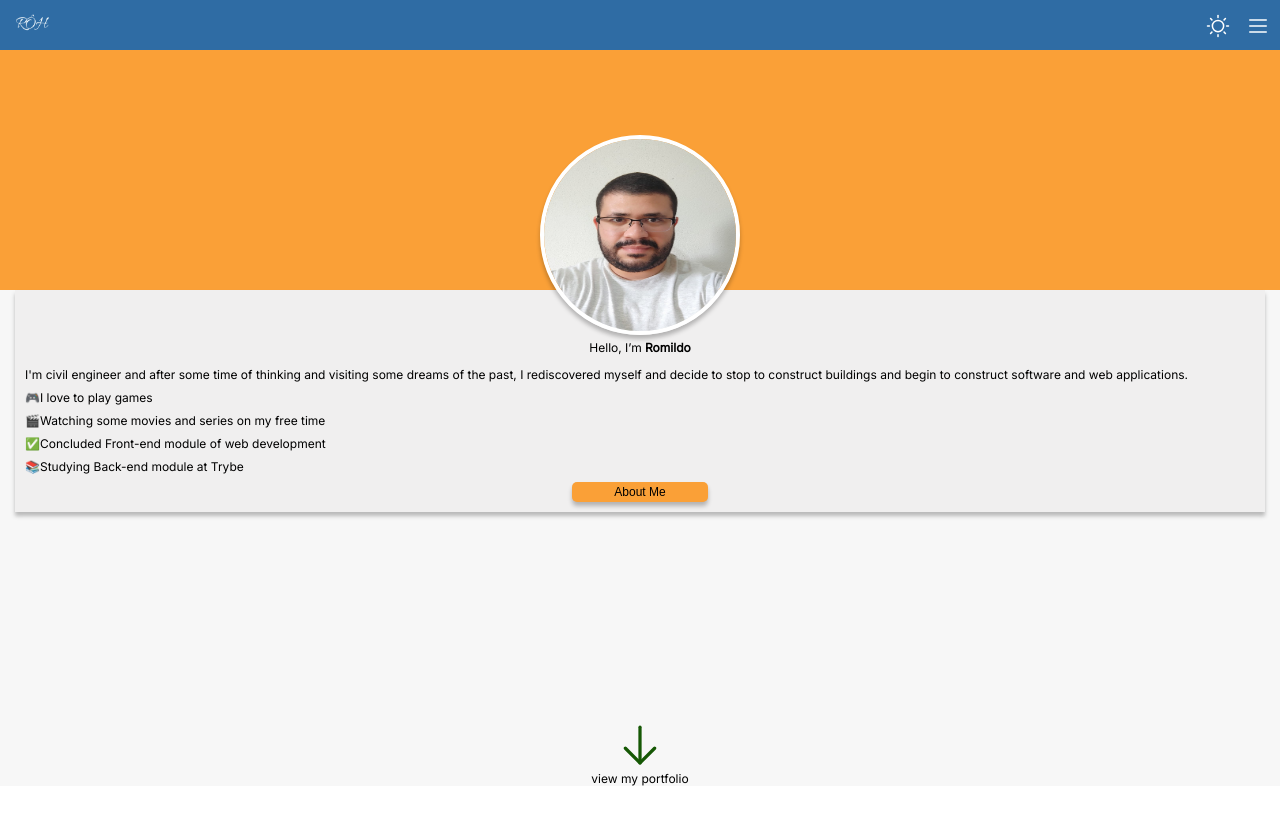
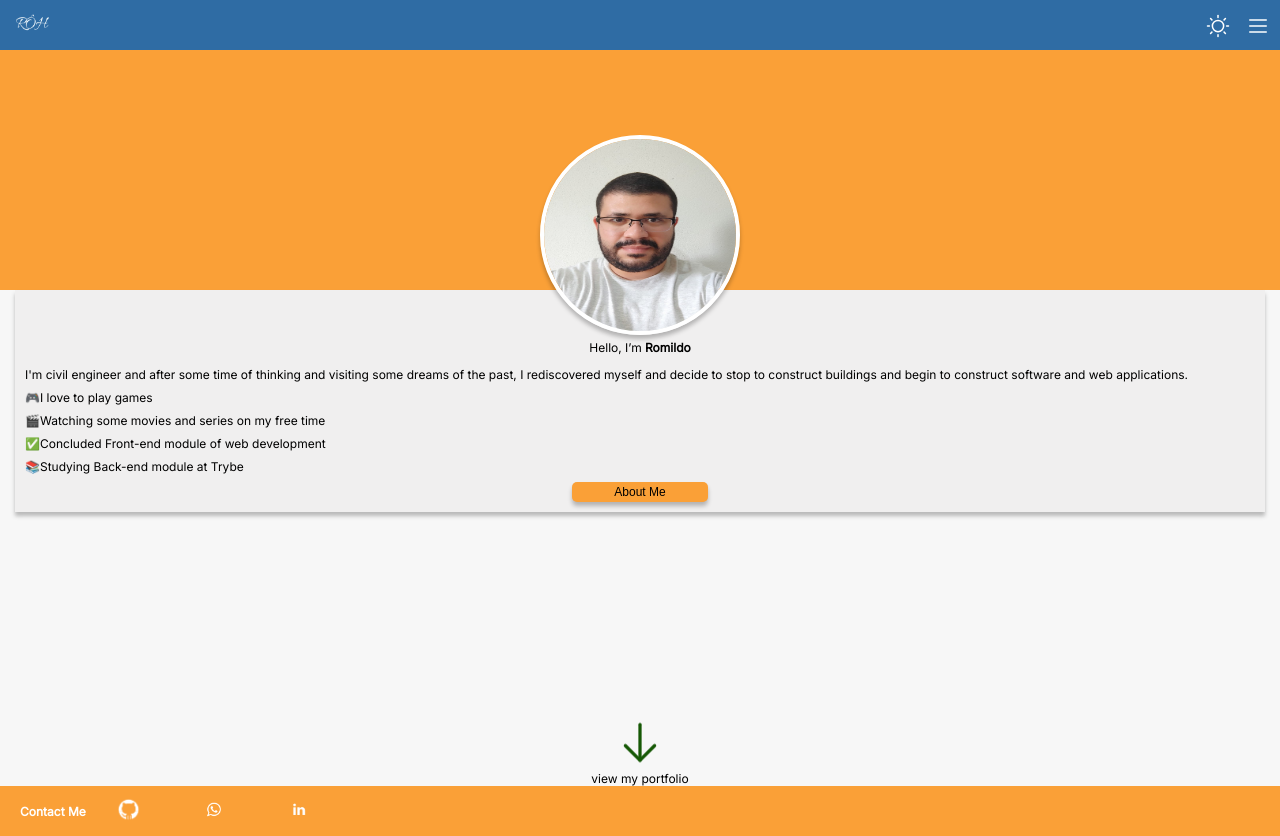
Before and after one commit to RomildoFH/RomildoFH.github.io, a React (Create React App) app: page / in a window 1280 px wide. Before the commit the page ends 800 px from the top, so only its background shows below. Built offline with nearby package versions, Linux system fonts and the light colour scheme.

Commit message:
Feat: Created the footer component and implemented animations of header and arrow of portfolio

```diff
--- /dev/null
+++ b/src/components/Footer/Footer.js
@@ -0,0 +1,28 @@
+import React, { useContext, useEffect, useState } from 'react'
+import AppContext from '../../context/AppContext'
+import './style.css';
+
+const gitHubIcon = require('../../images/github-icon-white-6.jpg');
+const whatsappIcon = require('../../images/whatsapp white.png');
+const linkedinIcon = require('../../images/LinkedIn white.png');
+
+function Footer() {
+  const { theme } = useContext(AppContext);
+
+  return (
+    <footer className={`footer-${theme}`}>
+      <p>Contact Me</p>
+      <a href="https://github.com/RomildoFH" target="_blank" rel="noreferrer">
+        <img src={ gitHubIcon } alt="github-icon" className="contact-icons" />
+      </a>
+      <a href="https://wa.me/5587999241374" target="_blank" rel="noreferrer">
+        <img src={ whatsappIcon } alt="whatsapp-icon" className="contact-icons" />
+      </a>
+      <a href="https://www.linkedin.com/in/romildo-silva-filho/" target="_blank" rel="noreferrer">
+        <img src={ linkedinIcon } alt="linkedin-icon" className="contact-icons" />
+      </a>
+    </footer>
+  )
+}
+
+export default Footer
--- /dev/null
+++ b/src/components/Footer/style.css
@@ -0,0 +1,44 @@
+:root {
+  --main-bg-light-color: #F7F7F7;
+  --main-bg-dark-color: #2F2F2F;
+  --header-bg-light: #2F6CA4;
+  --header-bg-dark: #2F2F2F;
+  --text-light-color: #000000;
+  --text-dark-color: #FFFFFF;
+  --secound-bg-light: #FAA037;
+  --secound-bg-dark: #212020;
+  --text-box-light: #F0EFEF;
+  --text-box-dark: #505050;
+  --arrow-light: #165805;
+  --arrow-dark: #FAA037;
+  --full-white: #FFFFFF;
+}
+
+.footer-light {
+  background-color: var(--secound-bg-light);
+  display: flex;
+  align-items: center;
+  height: 50px;
+  width: 100%;
+}
+
+.footer-dark {
+  background-color: var(--secound-bg-dark);
+  display: flex;
+  align-items: center;
+  height: 50px;
+  bottom: 0;
+  width: 100%;
+}
+
+footer p {
+  color: var(--text-dark-color);
+  font-weight: bold;
+  margin: 0 0 0 20px;
+}
+
+.contact-icons {
+  width: 25px;
+  height: 25px;
+  margin: 0 30px
+}
--- a/src/components/Header/Header.js
+++ b/src/components/Header/Header.js
@@ -1,11 +1,12 @@
-import React, { useContext } from 'react';
+import React, { useContext, useEffect, useState } from 'react';
 import { useHistory } from 'react-router-dom';
 import AppContext from '../../context/AppContext';
 import * as Icon from "phosphor-react";
 import './style.css';
 
 function Header() {
-  const { theme, setTheme, menuHidde, setMenuHidde } = useContext(AppContext);
+  const { theme, setTheme, menuHidde, setMenuHidde, scrollPosition } = useContext(AppContext);
+  const [position, setPosition] = useState('block');
 
   const changeTheme = () => {
     if (theme === 'light') {
@@ -28,9 +29,21 @@ function Header() {
 
   const history = useHistory();
 
+  const determinePosition = () => {
+    if (scrollPosition > 25) {
+      setPosition('fixed');
+    } else {
+      setPosition('block');
+    }
+  }
+
+  useEffect(() => {
+    determinePosition()
+  }, [scrollPosition]);
+
   return (
     <div>
-      <header className={ `header-theme-${theme}` }>
+      <header className={ `header-theme-${theme} ${position}`}>
         <div id="logo-container" onClick={ () => history.push('/') } />
         <div id="header-controls-container">
           <button id="btn-theme" type="button" className="header-controls" onClick={ changeTheme }>
@@ -47,15 +60,20 @@ function Header() {
             <Icon.List color="#FFFFFF" alt="menu-icon" />
           </button>
         </div>
+        {
+          !menuHidde ? (
+            <div
+              id={ `menu-container-${ theme }` }
+            >
+              <button>Projects</button>
+              <button>About Me</button>
+              <button>Contact</button>
+            </div>
+          ) : null
+        }
       </header>
       {
-        !menuHidde ? (
-          <div id={ `menu-container-${ theme }` }>
-            <button>Projects</button>
-            <button>About Me</button>
-            <button>Contact</button>
-          </div>
-        ) : null
+        position === 'fixed' ? <div style={ {'height': '50px'} } /> : null
       }
     </div>
   )
--- a/src/components/Header/style.css
+++ b/src/components/Header/style.css
@@ -14,12 +14,20 @@
   background-color: var(--header-bg-light);
   display: flex;
   justify-content: space-between;
+  width: 100%;
+}
+
+.fixed {
+  position: fixed;
+  z-index: 999;
+  box-shadow: 0 5px 5px rgba(0, 0, 0, 0.425);
 }
 
 .header-theme-dark {
   background-color: var(--header-bg-dark);
   display: flex;
   justify-content: space-between;
+  width: 100%;
 }
 
 #logo-container {
@@ -48,7 +56,7 @@
   height: 24px;
 }
 
-#menu-container-light {
+#menu-container-light{
   display: flex;
   flex-direction: column;
   position: absolute;
@@ -57,6 +65,7 @@
   width: 40%;
   max-width: 500px;
   box-shadow: 5px 5px 5px rgba(0, 0, 0, 0.425);
+  top: 50px;
 }
 
 #menu-container-light button {
@@ -77,6 +86,7 @@
   width: 40%;
   max-width: 500px;
   box-shadow: 5px 5px 5px rgba(0, 0, 0, 0.425);
+  top: 50px;
 }
 
 #menu-container-dark button {
--- a/src/context/AppProvider.js
+++ b/src/context/AppProvider.js
@@ -1,4 +1,4 @@
-import React, { useMemo, useState } from 'react'
+import React, { useEffect, useMemo, useState } from 'react'
 import AppContext from './AppContext';
 
 function AppProvider({ children }) {
@@ -6,6 +6,20 @@ function AppProvider({ children }) {
   const [menuHidde, setMenuHidde] = useState(true);
   const [projectsHidde, setProjectsHidde] = useState(true);
   const [theme, setTheme] = useState('light');
+  const [scrollPosition, setScrollPosition] = useState(0);
+
+  const handleScroll = () => {
+      const position = window.pageYOffset;
+      setScrollPosition(position);
+  };
+
+  useEffect(() => {
+      window.addEventListener('scroll', handleScroll, { passive: true });
+
+      return () => {
+          window.removeEventListener('scroll', handleScroll);
+      };
+  }, []);
 
   const values = useMemo(() => ({
     isLoading,
@@ -16,7 +30,8 @@ function AppProvider({ children }) {
     setProjectsHidde,
     theme,
     setTheme,
-  }), [isLoading, menuHidde, projectsHidde, theme])
+    scrollPosition,
+  }), [isLoading, menuHidde, projectsHidde, theme, scrollPosition])
 
   return (
     <AppContext.Provider value={ values }>
--- a/src/pages/Home.js
+++ b/src/pages/Home.js
@@ -1,4 +1,4 @@
-import React, { useContext, useEffect } from 'react';
+import React, { useContext, useEffect, useState } from 'react';
 import { useHistory } from 'react-router-dom';
 import Loading from '../components/Loading/Loading';
 import Header from '../components/Header/Header';
@@ -7,6 +7,7 @@ import { firstParagraph, secondParagraph } from './helpers/descriptionText';
 import projects from './helpers/projectsList';
 import * as Icon from "phosphor-react";
 import '../styles/Home.css';
+import Footer from '../components/Footer/Footer';
 
 const perfilImage = require('../images/perfil.jpeg');
 
@@ -20,6 +21,8 @@ function Home() {
     setProjectsHidde,
     theme,
    } = useContext(AppContext);
+
+   const [arrowPosition, setArrowPosition] = useState(10);
 
    const history = useHistory();
 
@@ -49,7 +52,7 @@ function Home() {
         setProjectsHidde(false)
         setTimeout(() => {
           window.scrollTo({
-            top: '800',
+            top: '300',
             behavior: 'smooth',
           });
         }, 0);
@@ -94,7 +97,11 @@ function Home() {
                   <button className={ `btn-${ theme }` } onClick={ redirectToAbout }>About Me</button>
                 </div>
                 <div className="btn-next-section" onClick={ showPortfolio }>
-                  <Icon.ArrowDown size={52} className={ `arrow-down-${ theme }` }/>
+                  <Icon.ArrowDown
+                    size={52}
+                    className={ `arrow-down-${ theme }` }
+                    style={ {'marginBottom': `${ arrowPosition }px`} }
+                  />
                   <p>
                     {
                       projectsHidde ? ('view my portfolio') : ('hidde my portfolio')
@@ -111,6 +118,7 @@ function Home() {
                 )
               }
             </main>
+            <Footer />
           </div>
         )
       }
--- a/src/styles/Home.css
+++ b/src/styles/Home.css
@@ -87,10 +87,11 @@
   display: flex;
   flex-direction: column;
   align-items: center;
+  color: var(--text-light-color);
 }
 
 #description-container-dark {
-  max-width: 100vw;
+  width: calc(100vw - 50px);
   background-color: var(--text-box-dark);
   padding: 50px 10px 10px 10px;
   margin-left: 5px;
@@ -157,13 +158,26 @@
 }
 
 .arrow-down-light {
-  margin-top: 12px;
   color: var(--arrow-light);
+  margin-bottom: 10px;
+  animation: moveVertical 1s infinite;
+  animation-direction: alternate;
 }
 
 .arrow-down-dark {
-  margin-top: 12px;
   color: var(--arrow-dark);
+  animation: moveVertical 1s infinite;
+  animation-direction: alternate;
+}
+/* Animation of the arrow was found on this site:
+https://css-tricks.com/almanac/properties/t/transform/ */
+@keyframes moveVertical {
+  0% {
+    transform: translate(0, 0);
+  }
+  100% {
+    transform: translate(0, 10px);
+  }
 }
 
 #projects-portfolio-light {
```
